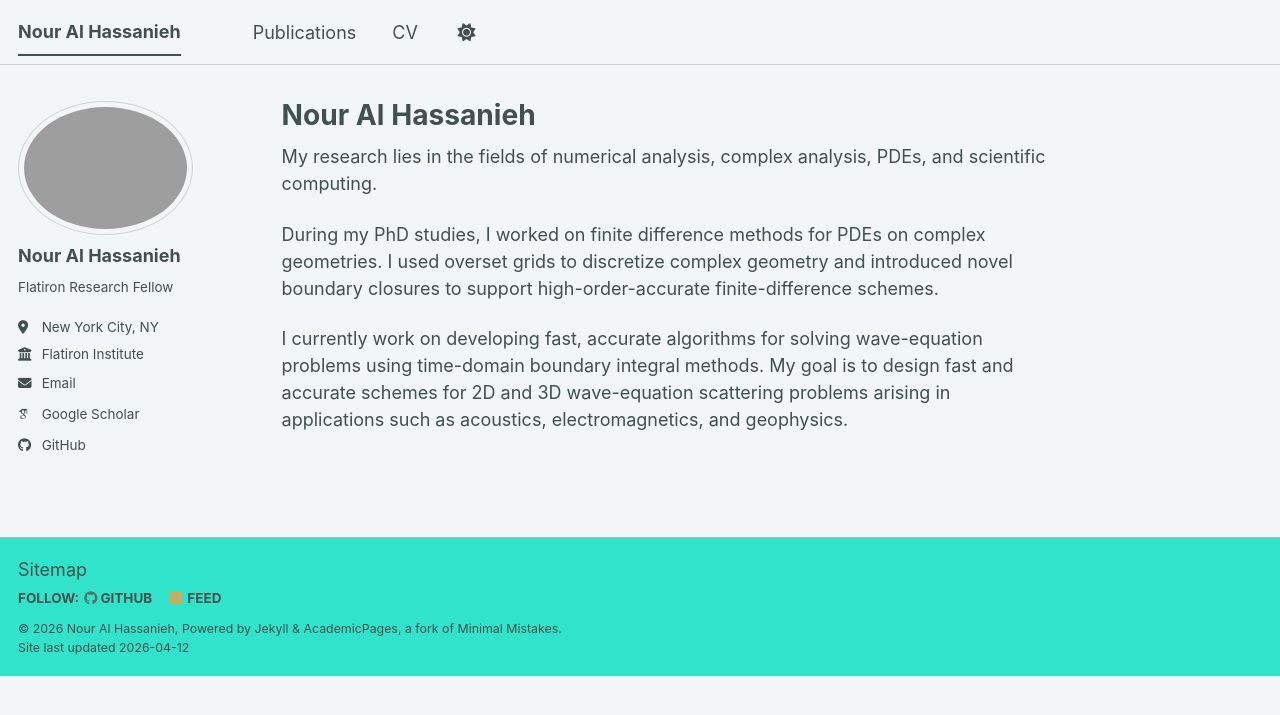
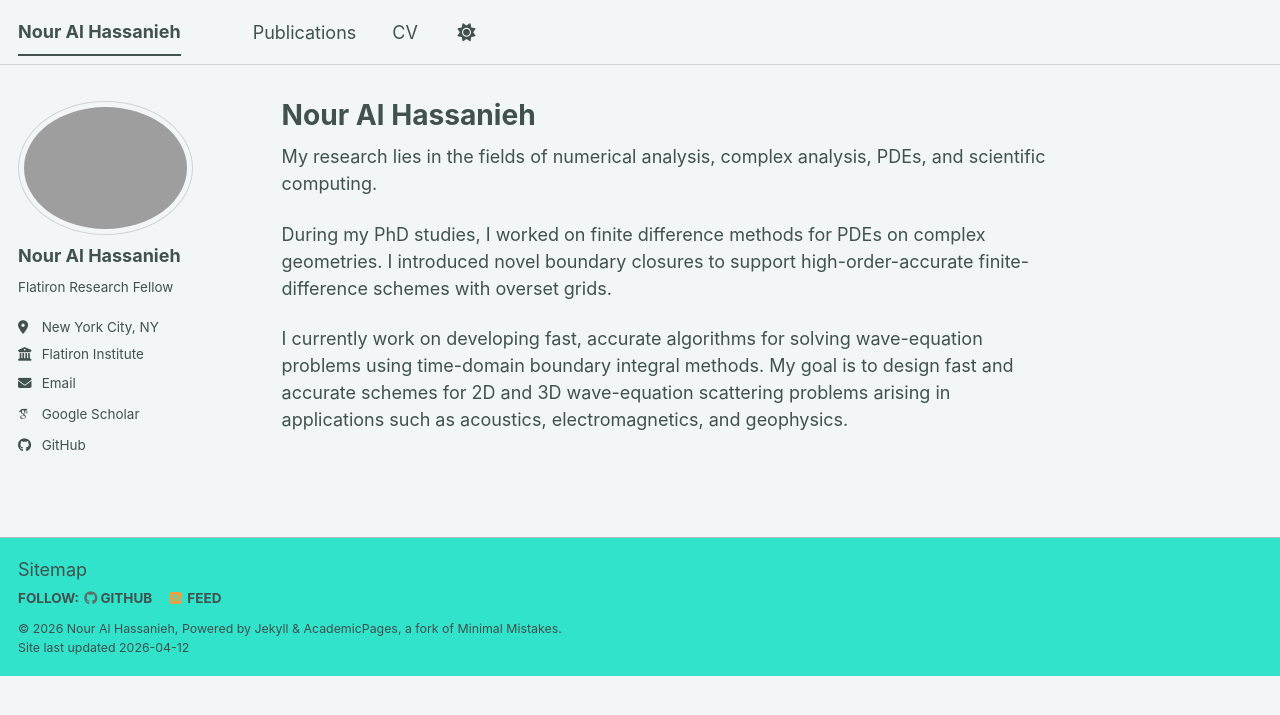
Before and after one commit to nalhassanieh/nalhassanieh.github.io, a Jekyll site: the page built from _pages/about.md, in a window 1280 px wide. Shown: the top 715 px of the page. Built offline with Jekyll 4.4.1, drawn with Linux system fonts in a browser that asks for light colours; some web fonts are replaced; a script bundle is joined from its source files by our own code; library files that are not in the unit come from our copies.

Commit message:
Update about.md

```diff
--- a/_pages/about.md
+++ b/_pages/about.md
@@ -8,6 +8,6 @@ redirect_from:
 ---
 My research lies in the fields of numerical analysis, complex analysis, PDEs, and scientific computing.
 
-During my PhD studies, I worked on finite difference methods for PDEs on complex geometries. I used overset grids to discretize complex geometry and introduced novel boundary closures to support high-order-accurate finite-difference schemes.
+During my PhD studies, I worked on finite difference methods for PDEs on complex geometries. I introduced novel boundary closures to support high-order-accurate finite-difference schemes with overset grids.
 
 I currently work on developing fast, accurate algorithms for solving wave-equation problems using time-domain boundary integral methods. My goal is to design fast and accurate schemes for 2D and 3D wave-equation scattering problems arising in applications such as acoustics, electromagnetics, and geophysics.
```
